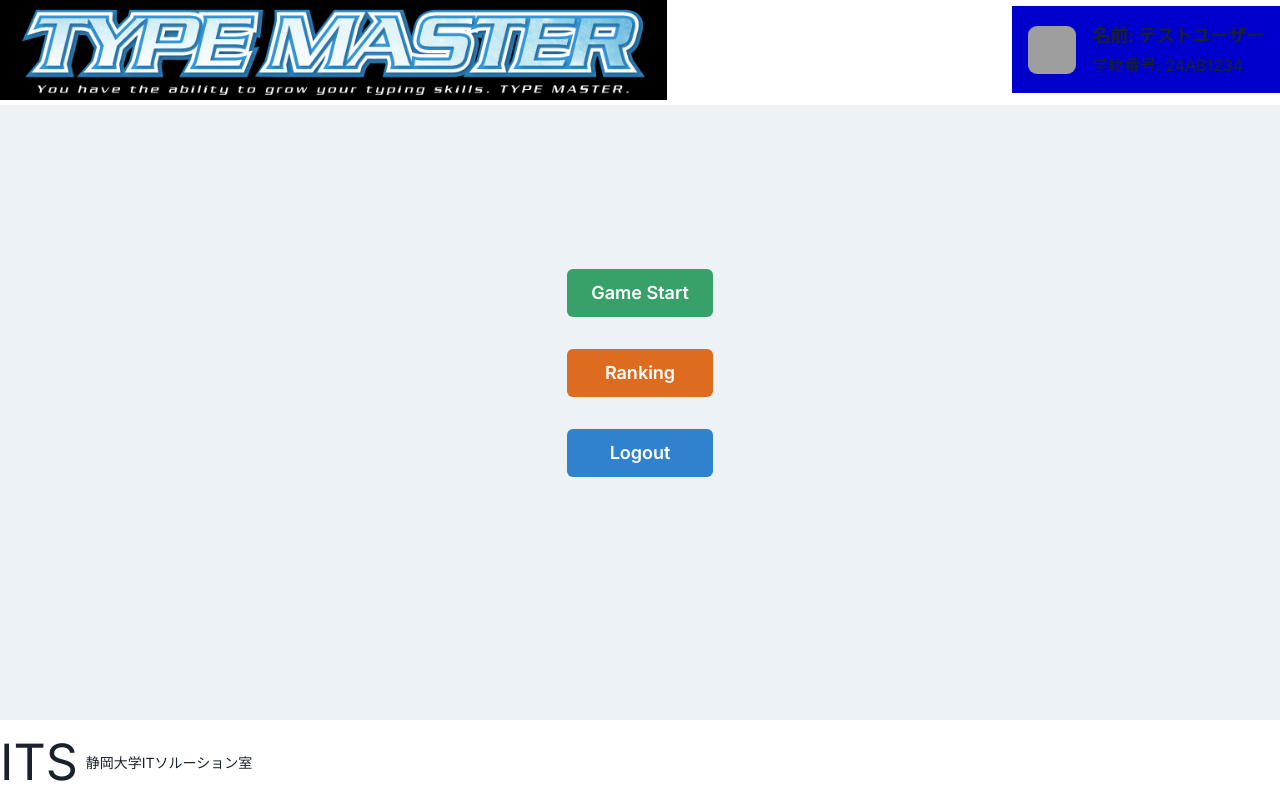
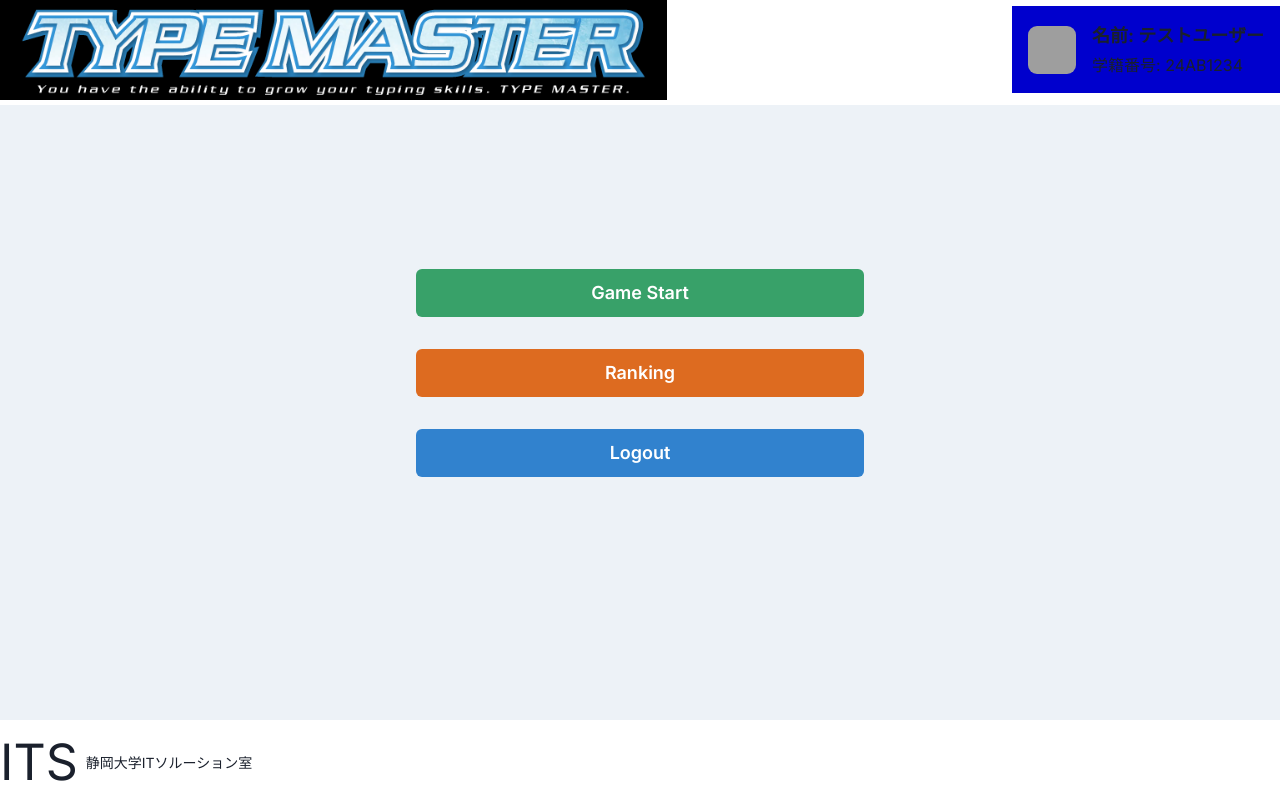
Before and after one commit to su-its/typing, a Next.js app in the folder typing-app/: page / in a window 1280 px wide. Built offline with nearby package versions, Linux system fonts and the light colour scheme; grey boxes are pictures that could not be loaded.

Commit message:
feat:ログアウト時に処理を行えるように変更

```diff
--- a/typing-app/src/components/atoms/logoutButton.tsx
+++ b/typing-app/src/components/atoms/logoutButton.tsx
@@ -2,12 +2,19 @@
 'use client';
 
 import Link from 'next/link';
-import { useRouter } from 'next/router';
+import { useRouter } from 'next/navigation';
 import { Button } from "@chakra-ui/react";
 
 const LogoutButton = () => {
+    const router = useRouter();
+
+    const handleLogout = async () => {
+        //TODO:ログアウト処理を実装
+        router.push('/login');
+    }
+
     return (
-        <Button as={ Link } href="login" colorScheme="blue" size="lg">
+        <Button colorScheme="blue" size="lg" onClick={handleLogout}>
             Logout
         </Button>
     );
--- a/typing-app/src/components/organism/HomeMenuContainer.tsx
+++ b/typing-app/src/components/organism/HomeMenuContainer.tsx
@@ -7,7 +7,7 @@ import LogoutButton from "../atoms/LogoutButton";
 const HomeMenuContainer = () => {
     return (
         <Flex justify="center" align="center" h="65vh">
-            <VStack spacing = {8} align="stretch" maxWidth="md" mx="auto">
+            <VStack spacing = {8} align="stretch" width="50%" maxWidth="md" mx="auto">
                 <GameStartButton />
                 <RankingButton />
                 <LogoutButton />
```
